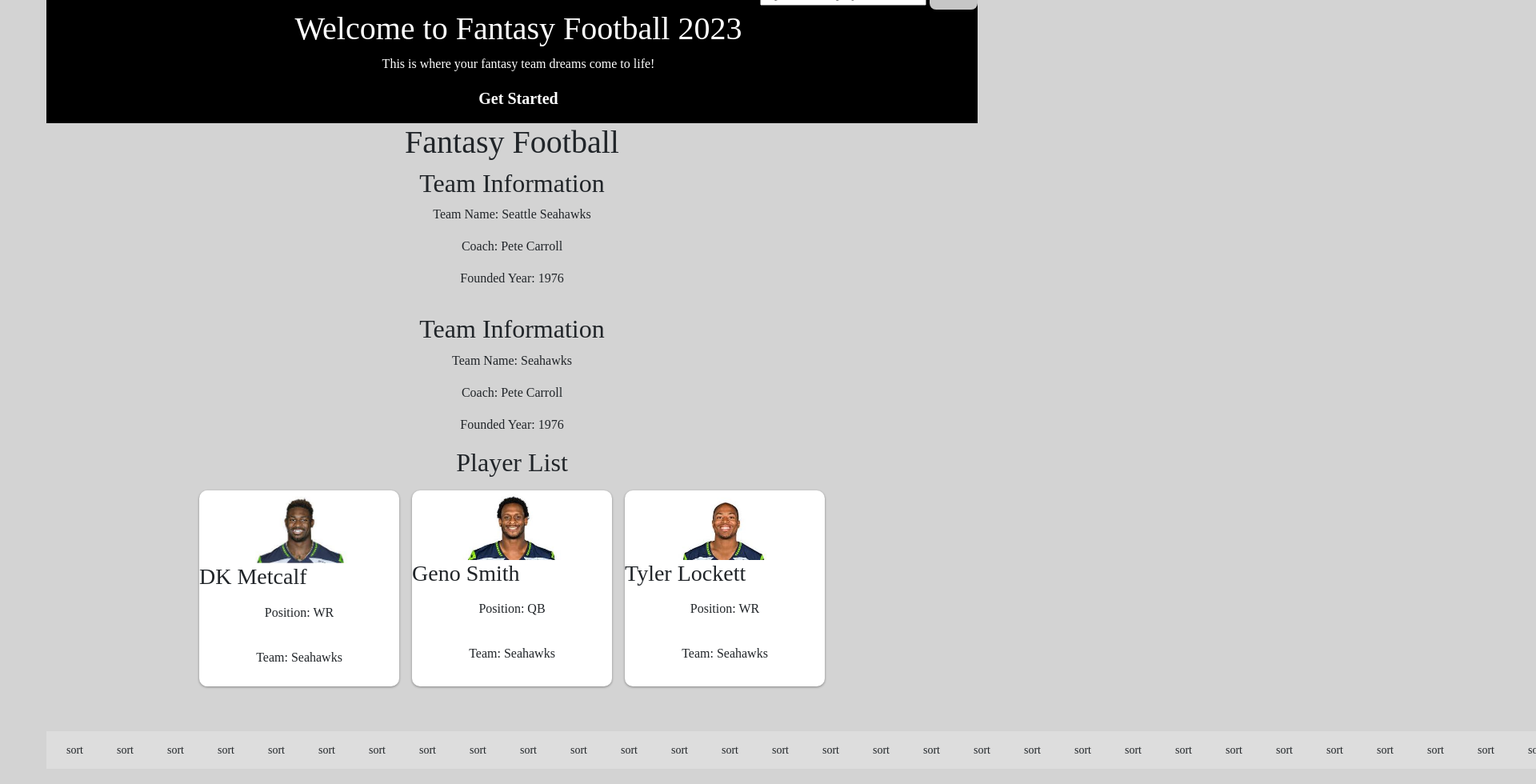
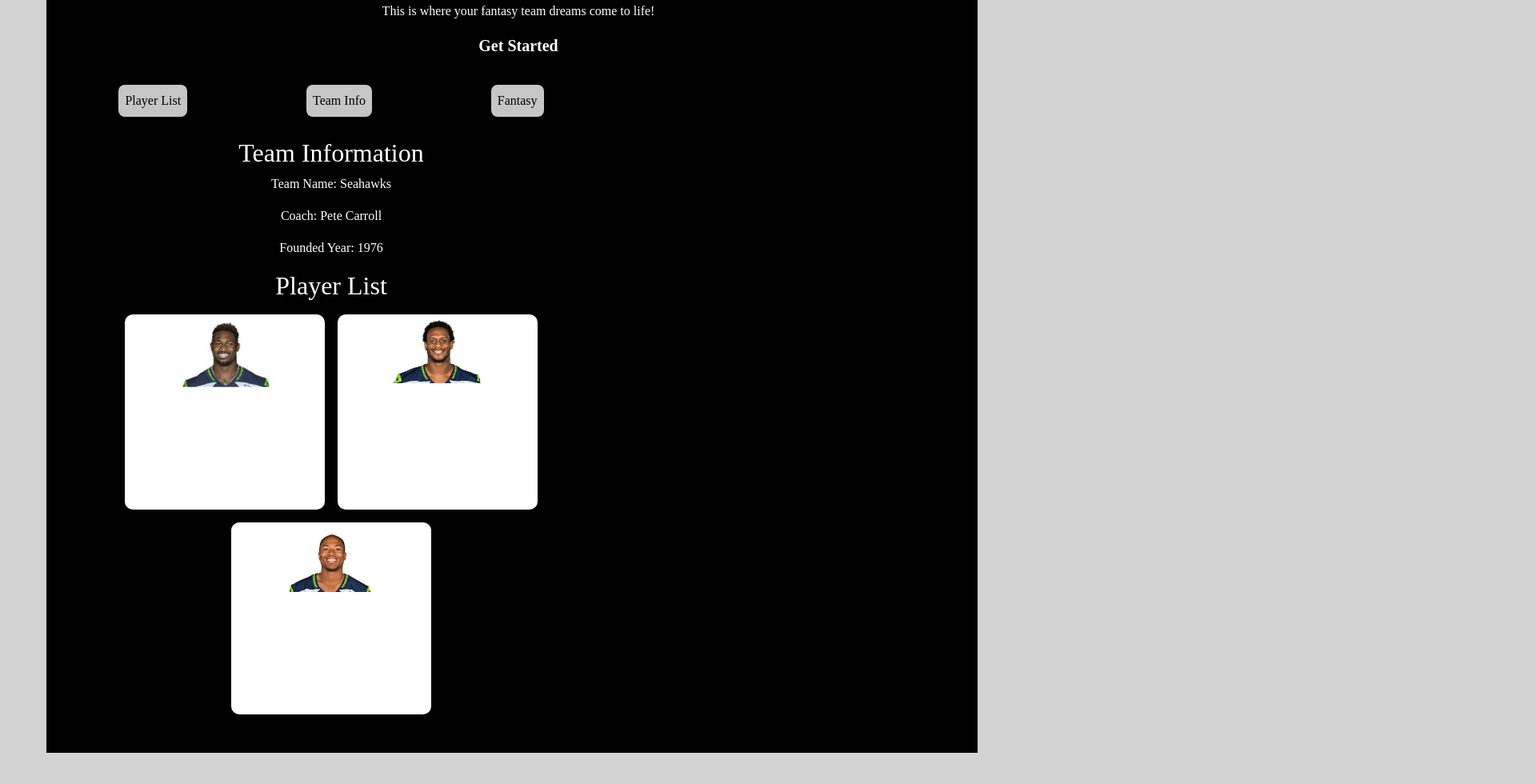
Before and after one commit to info340b-au23/project-MinHeo1, a React (Create React App) app: page / in a window 1280 px wide. Shown: the part 102-1082 px from the top of the page at 80% size, 1920 px wide, since content can reach past the window. Built offline with nearby package versions, Linux system fonts and the light colour scheme.

Commit message:
added full Player list stats, css messed up

```diff
--- a/public/index.html
+++ b/public/index.html
@@ -30,15 +30,6 @@
   </head>
   <body>
     <header aria-label="navigation">
-      <section class="navbar">
-        <nav class="main_nav">
-            <ul>
-              <li><a href="">Players</a></li>
-              <li><a href="">Fantasy</a></li>
-              <li><a href="">Teams</a></li>
-            </ul>
-        </nav>
-      </section>
       <div class="searchbar">
           <form id="search">
               <input type="search" id="navbar" name="nav" placeholder="Input team or player...">
--- a/src/Components/App.js
+++ b/src/Components/App.js
@@ -1,26 +1,47 @@
 import React from 'react';
+import { useState } from 'react';
 import PlayerList from './PlayerList';
 import TeamInfo from './TeamInfo';
 import Sort from './Sort';
-import data from '../data/fantasy.json';
 
 
+function App(props) { //props is an array of jsonObjs
+  const [activeComponent, setActiveComponent] = useState(<PlayerList />);
 
-
-function App() {
-    const teamData = {
-      teamName: 'Seattle Seahawks',
-      coach: 'Pete Carroll',
-      foundedYear: '1976',
-    };
+  const handleClick = (component) => {
+    setActiveComponent(component);
+  };
     return (
-      <div className="App">
-        <h1>Fantasy Football</h1>
-        <TeamInfo {...teamData} />
-        <PlayerList />
-        <Sort data={data} />
-      </div>
+      <header aria-label='navigation'>
+        <section className="navbar">
+          <div>
+            <nav className="main_nav">
+            <ul>
+              <li><button onClick={() => handleClick(<PlayerList players={props.data} />)}>Player List</button></li>
+              <li><button onClick={() => handleClick(<TeamInfo />)}>Team Info</button></li>
+              <li><button onClick={() => handleClick(<Sort data={props.data} />)}>Fantasy</button></li>
+            </ul>
+            </nav>
+            <div>
+              {activeComponent}
+            </div>
+          </div>
+        </section>
+      </header>
     );
   }
 
 export default App;
+
+
+    // const teamData = {
+    //   teamName: 'Seattle Seahawks',
+    //   coach: 'Pete Carroll',
+    //   foundedYear: '1976',
+    // };
+       // <div className="App">
+      //   <h1>Fantasy Football</h1>
+      //   <TeamInfo {...teamData} />
+      //   <PlayerList />
+      //   <Sort data={data} />
+      // </div>
--- a/src/Components/PlayerList.js
+++ b/src/Components/PlayerList.js
@@ -8,7 +8,7 @@
   { id: 3, name: 'Tyler Lockett', position: 'WR', team: 'Seahawks', image:"./img/tyler.jpeg"},
 ];
 
-function PlayerList() {
+function PlayerList(Props) {
     return (
       <section className='column'>
         <TeamInfo teamName="Seahawks" coach="Pete Carroll" foundedYear={'1976'} />
--- a/src/Components/Sort.js
+++ b/src/Components/Sort.js
@@ -7,23 +7,25 @@
   const [sortByCriteria, setCriteria] = useState(null);
 
   const sortedData = _.sortBy(props.data, sortByCriteria);
-  if ((isAscending !== null && isAscending ===  false)) {
+  if ((isAscending !== null && isAscending === false)) {
     _.reverse(sortedData);
   }
 
- const statRows = props.data.map((jsonObj, index) => {
+  const headers = Object.keys(props.data[0]);
+  const statRows = props.data.map((jsonObj, index) => {
   return <tr><StatRow statObj={jsonObj} key={index} /></tr>
  })
 
-  const headerMap = props.data.map((key, index) => {
+  const headerMap = headers.map((jsonKey, index) => {
+    console.log(jsonKey);
     return (
       <>
         <th>
           <SortButton
             onClick={SortButtonHanler}
             key={index}
-            name={key.Player}
-            ascending={sortByCriteria === key.Player && isAscending}
+            header={jsonKey}
+            ascending={sortByCriteria === jsonKey.Player && isAscending}
           />
         </th>
       </>
@@ -61,17 +63,38 @@
 
 function SortButton(props) {
   return (
-    <button className="btn btn-sm btn-sort" name={props.name} onClick={props.onClick}>
-    <span aria-label={`sort by ${props.name}`}>sort</span>
+    <button className="btn btn-sm btn-sort" name={props.header} onClick={props.onClick}>
+    <span aria-label={`sort by ${props.header}`}>{props.header}</span>
     </button>
   );
 }
 
+// function StatRow(statObj) {
+//   const statArray = [];
+//   for (const stat in statObj) {
+//     statArray.push(<td key={stat}>{statObj[stat]}</td>);
+//   }
+//   return statArray;
+// }
+
 function StatRow(statObj) {
-  const statArray = []
-  for(const stat in statObj) {
-    statArray.push(<td>{stat}</td>);
-  }
+  const renderStat = (statObj) => {
+    return Object.entries(statObj).map(([key, value]) => {
+      if (typeof value === 'object') {
+        // If the value is an object, recursively render its contents
+        return (
+          <React.Fragment key={key}>
+            <td key={key}>{renderStat(value)}</td>
+          </React.Fragment>
+        );
+      } else {
+        // If the value is not an object, render a single <td>
+        return <td key={key}>{value}</td>;
+      }
+    });
+  };
+
+  return renderStat(statObj);
 }
 
 
--- a/src/index.js
+++ b/src/index.js
@@ -2,12 +2,14 @@
 import ReactDOM from 'react-dom/client';
 import './css/style.css';
 import App from './Components/App';
+import data from './data/fantasy.json';
+
 
 
 const root = ReactDOM.createRoot(document.getElementById('root'));
 root.render(
   <React.StrictMode>
-    <App />
+    <App data={data} />
   </React.StrictMode>
 );
 
```
